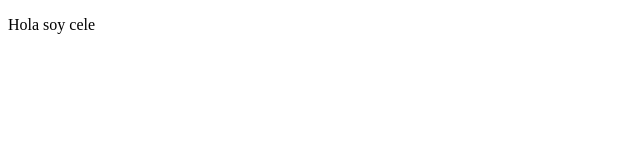
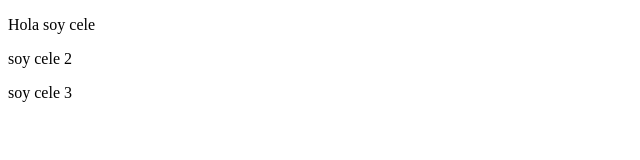
Before and after one commit to Celeste243/cal-cele, a plain HTML site: page index.html in a window 1280 px wide. Shown: the whole page, without its empty margins (0-640 px from the left). Drawn offline with Linux system fonts and the light colour scheme.

Commit message:
Update index.html

```diff
--- a/index.html
+++ b/index.html
@@ -8,5 +8,7 @@
 <body>
     <p>Hola soy cele
     </p>
+    <p> soy cele 2</p>
+    <p>soy cele 3</p>
 </body>
 </html>
```
